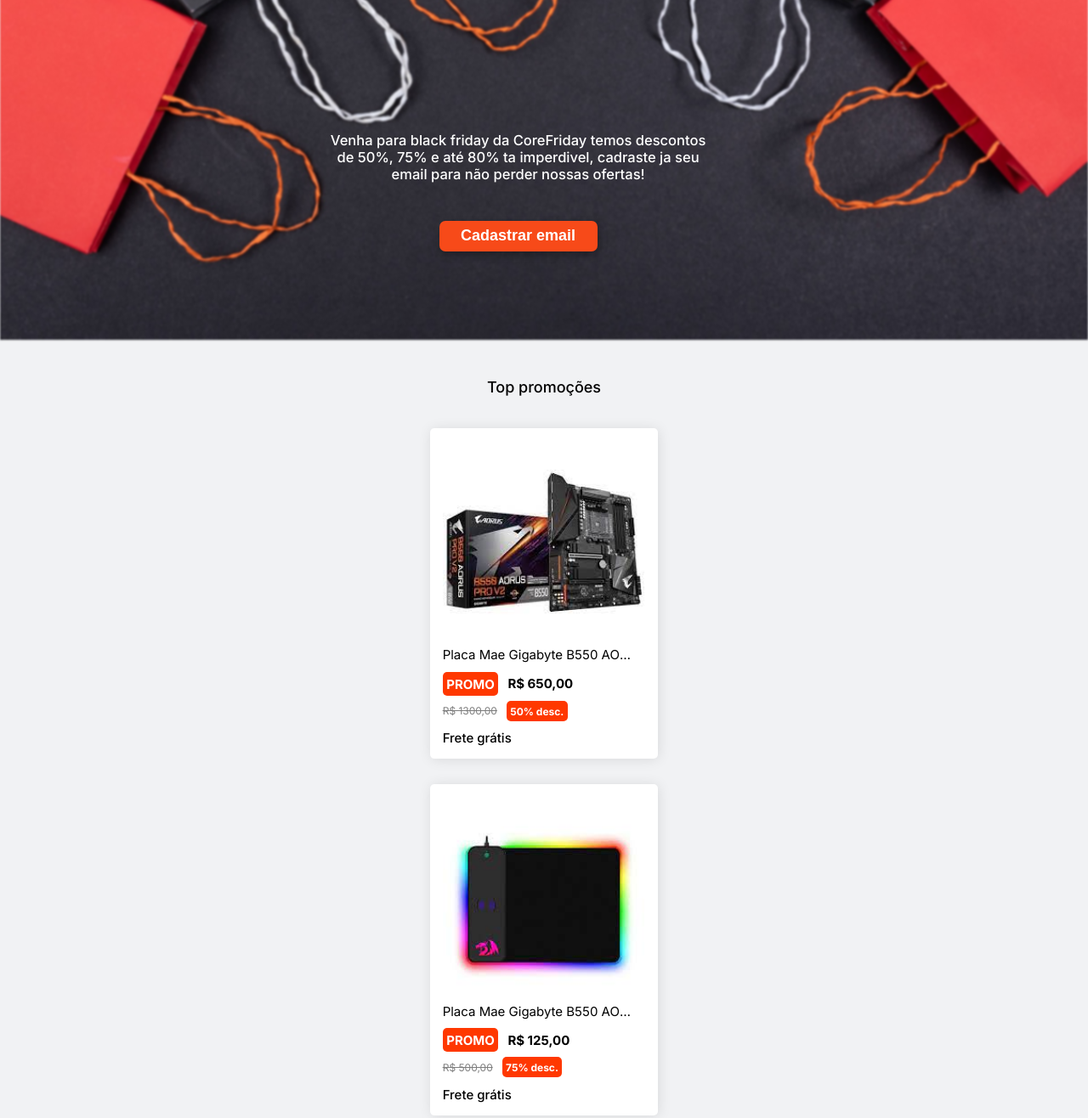
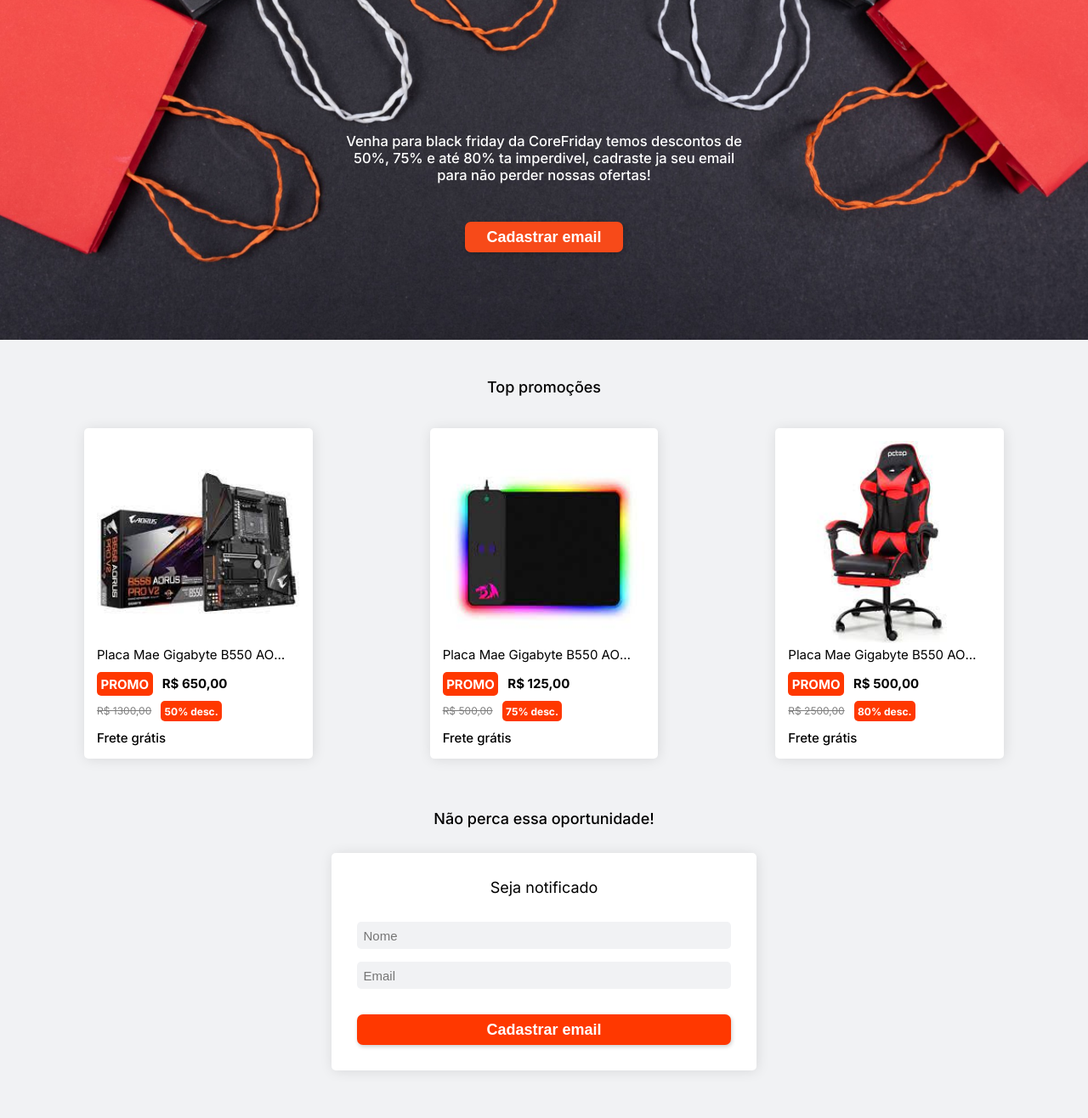
Before and after one commit to tarcisiodelmondes/e-commerce-desafio-hiring-coders, a plain HTML site: page src/index.html in a window 1280 px wide. Shown: the part 240-1556 px from the top of the page at 85% size. Drawn offline with Linux system fonts and the light colour scheme.

Commit message:
Desktop finished

```diff
--- a/src/css/buttons.css
+++ b/src/css/buttons.css
@@ -1,7 +1,7 @@
 .button {
     padding: 0.5rem 1.7rem;
     border-radius: 7px;
-    box-shadow: 2px 4px 10px rgba(0, 0, 0, 0.3);
+    box-shadow: 1px 2px 5px rgba(0, 0, 0, 0.2);
     border: none;
     font-weight: 700;
     font-size: 1.2rem;
--- a/src/css/global.css
+++ b/src/css/global.css
@@ -13,6 +13,7 @@
     box-sizing: border-box;
     font-family: 'Inter', sans-serif;
     background-color: var(--color-light-dark);
+    scroll-behavior: smooth;
 }
 
 button {
--- a/src/css/home.css
+++ b/src/css/home.css
@@ -2,21 +2,10 @@
 
 .header-container {
     height: 80vh;
-}
-
-.header__background-img {
-    height: 100%;
-    filter: blur(0.8px);
     background-image: url(../assets/header-background.jpg);
     background-position: top;
     background-size: cover;
     background-repeat: no-repeat;
-}
-
-.header-content {
-    position: absolute;
-    top: 2.4rem;
-    left: 0;
 }
 
 .header__title {
@@ -25,6 +14,7 @@
     text-shadow: 2px 4px 10px rgba(0, 0, 0, 0.3);
     font-weight: 700;
     text-align: center;
+    padding-top: 2.5rem;
 }
 
 .header__description-content {
@@ -41,7 +31,6 @@
     font-weight: 500;
     text-align: center;
     padding: 1.5rem;
-    letter-spacing: 1.2;
     margin-bottom: 1.5rem;
 }
 
@@ -69,14 +58,11 @@
 
 .card-container {
     padding: 1rem;
+    margin-bottom: 2rem;
     background-color: var(--color-light);
     border-radius: 5px;
     box-shadow: 1px 1px 15px rgba(0, 0, 0, 0.1);
     max-width: 350px;
-}
-
-.card-container:not(:last-child) {
-    margin-bottom: 2rem;
 }
 
 .card-container__img {
@@ -138,11 +124,12 @@
 /* Form */
 
 .register-container {
-    margin-top: 4rem;
+    margin-top: 2rem;
 }
 
 .register__content {
-    width: 100%;
+    max-width: 500px;
+    margin: 0 auto;
 }
 
 .register__title {
@@ -151,7 +138,7 @@
     font-weight: 500;
 }
 
-.register__form {
+.form {
     background-color: var(--color-light);
     border-radius: 5px;
     margin-top: 2rem;
@@ -177,7 +164,11 @@
 .form__title {
     font-size: 1.2rem;
     font-weight: 400;
-    margin: 1rem 0 1rem 0;
+    margin: 1rem 0 2rem 0;
+}
+
+.form button {
+    margin-top: 1rem;
 }
 
 /* Footer */
@@ -197,14 +188,21 @@
 }
 
 .copyright__text {
-    font-size: 1.2rem;
+    font-size: 1rem;
     font-weight: 500;
     color: var(--color-light);
 }
 
-/* Desktop */
+/* Media Queries */
 
-@media (min-width: 1024px) {
+@media (min-width: 540px) {
+    .header__description-content {
+        width: 65%;
+        margin: 18rem auto;
+    }
+}
+
+@media (min-width: 910px) {
     .header__title {
         text-align: left;
         margin-left: 3.5rem;
@@ -214,4 +212,13 @@
         width: 40%;
         margin: 20rem auto;
     }
+
+    .promo__cards {
+        justify-content: space-around;
+        flex-direction: row;
+    }
+
+    .form {
+        padding: 2rem 2rem;
+    }
 }
--- a/src/index.html
+++ b/src/index.html
@@ -26,22 +26,18 @@
     </head>
     <body>
         <header class="header-container">
-            <div class="header__background-img"></div>
-
-            <div class="header-content">
             <h1 class="header__title">CoreFriday</h1>
 
             <div class="header__description-content">
                 <p class="description__text">
                     Venha para black friday da CoreFriday temos descontos de
-                        50%, 75% e até 80% ta imperdivel, cadraste ja seu email
-                        para não perder nossas ofertas!
+                    50%, 75% e até 80% ta imperdivel, cadraste ja seu email para
+                    não perder nossas ofertas!
                 </p>
 
                 <button class="button button__primary--light">
                     Cadastrar email
                 </button>
-                </div>
             </div>
         </header>
 
@@ -131,7 +127,7 @@
                         Não perca essa oportunidade!
                     </h2>
 
-                    <form class="register__form">
+                    <form class="form">
                         <fieldset class="form__fieldset">
                             <legend class="form__title">Seja notificado</legend>
 
```
Lines whose indentation alone changed are shown as unchanged.
